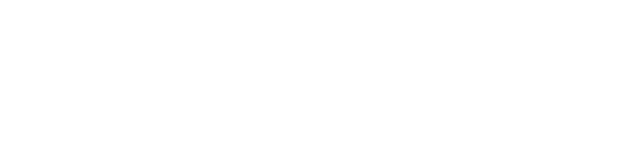
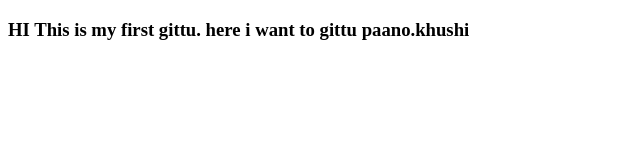
Before and after one commit to rakibhossen11/My-first-ripo, a plain HTML site: page index.html in a window 1280 px wide. Shown: the whole page, without its empty margins (0-640 px from the left). Drawn offline with Linux system fonts and the light colour scheme.

Commit message:
this is commit

```diff
--- a/index.html
+++ b/index.html
@@ -7,6 +7,6 @@
     <title>My first Ripo </title>
 </head>
 <body>
-
+    <h3>HI This is my first gittu. here i want to gittu paano.khushi </h3>
 </body>
 </html>
```
